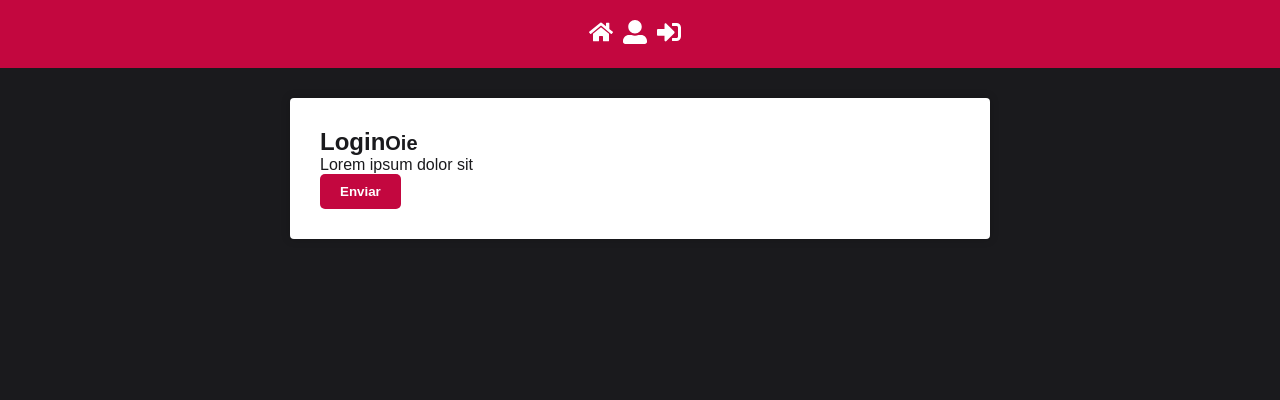
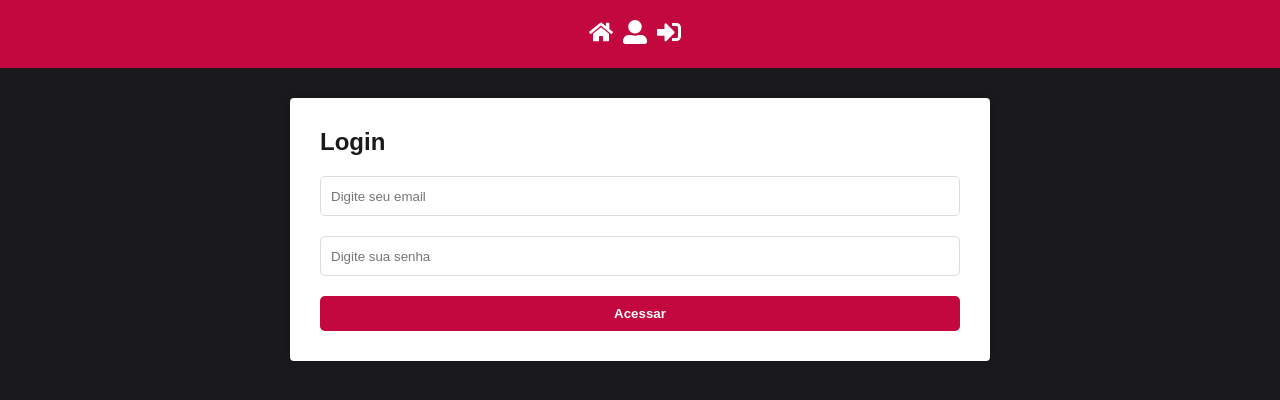
Before and after one commit to RafaelMarcoli/projetoaula, a React (Create React App) app: page /login in a window 1280 px wide. Shown: the top 400 px of the page. Built offline with nearby package versions, Linux system fonts and the light colour scheme.

Commit message:
criado a page de Login e estilizada, configurada para ser funcional, so fazer Login se tiver criado Conta.

```diff
--- a/src/pages/Login/index.js
+++ b/src/pages/Login/index.js
@@ -1,27 +1,64 @@
-import React from "react";
+import React, { useState } from "react";
+import { toast } from "react-toastify";
+import { isEmail } from "validator";
 import { useDispatch } from "react-redux";
+import { useNavigate, useLocation } from "react-router-dom";
 
-import { Title } from "./styled";
 import { Container } from "../../styles/GlobalStyles";
-import * as exampleActions from "../../store/modules/example/action";
+import { Form } from "./styled";
+import * as actions from "../../store/modules/auth/action";
 
 export default function Login() {
   const dispatch = useDispatch();
-  function handleClick(e) {
+  const navigate = useNavigate();
+  const location = useLocation();
+
+  // Obtém o `prevPath` da `location.state`, ou define "/" como padrão
+  const prevPath = location.state?.prevPath || "/";
+
+  const [email, setEmail] = useState("");
+  const [password, setPassword] = useState("");
+
+  const handleSubmit = (e) => {
     e.preventDefault();
+    let formErrors = false;
 
-    dispatch(exampleActions.clicaBotaoRequest());
-  }
+    if (!isEmail(email)) {
+      formErrors = true;
+      toast.error("E-mail inválido");
+    }
+
+    if (password.length < 6 || password.length > 50) {
+      formErrors = true;
+      toast.error("Senha inválida");
+    }
+
+    if (formErrors) return;
+
+    // Envia o `navigate` e `prevPath` para a saga
+    dispatch(actions.loginRequest({ email, password, prevPath, navigate }));
+  };
+
   return (
     <Container>
-      <Title>
-        Login
-        <small>Oie</small>
-      </Title>
-      <p>Lorem ipsum dolor sit</p>
-      <button type="button" onClick={handleClick}>
-        Enviar
-      </button>
+      <h1>Login</h1>
+      <Form onSubmit={handleSubmit}>
+        <input
+          type="text"
+          value={email}
+          onChange={(e) => setEmail(e.target.value)}
+          placeholder="Digite seu email"
+        />
+
+        <input
+          type="password"
+          value={password}
+          onChange={(e) => setPassword(e.target.value)}
+          placeholder="Digite sua senha"
+        />
+
+        <button type="submit">Acessar</button>
+      </Form>
     </Container>
   );
 }
--- a/src/pages/Login/styled.js
+++ b/src/pages/Login/styled.js
@@ -1,3 +1,19 @@
 import styled from "styled-components";
+import * as color from "../../config/color";
 
-export const Title = styled.h1``;
+export const Form = styled.form`
+  margin-top: 20px;
+  display: flex;
+  flex-direction: column;
+
+  input {
+    margin-bottom: 20px;
+    height: 40px;
+    padding: 0 10px;
+    border-radius: 5px;
+    border: 1px solid #ddd;
+    &:focus {
+      border: 1px solid ${color.primaryColor};
+    }
+  }
+`;
```
